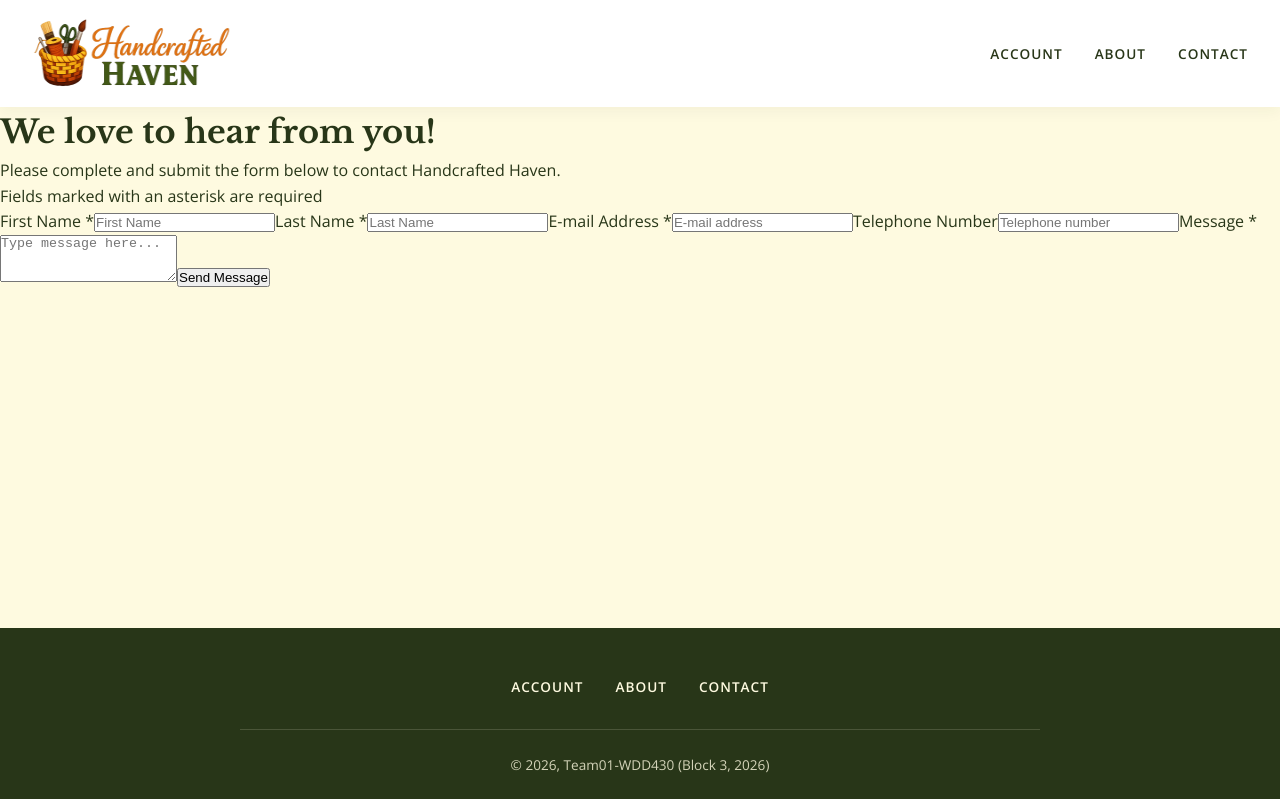
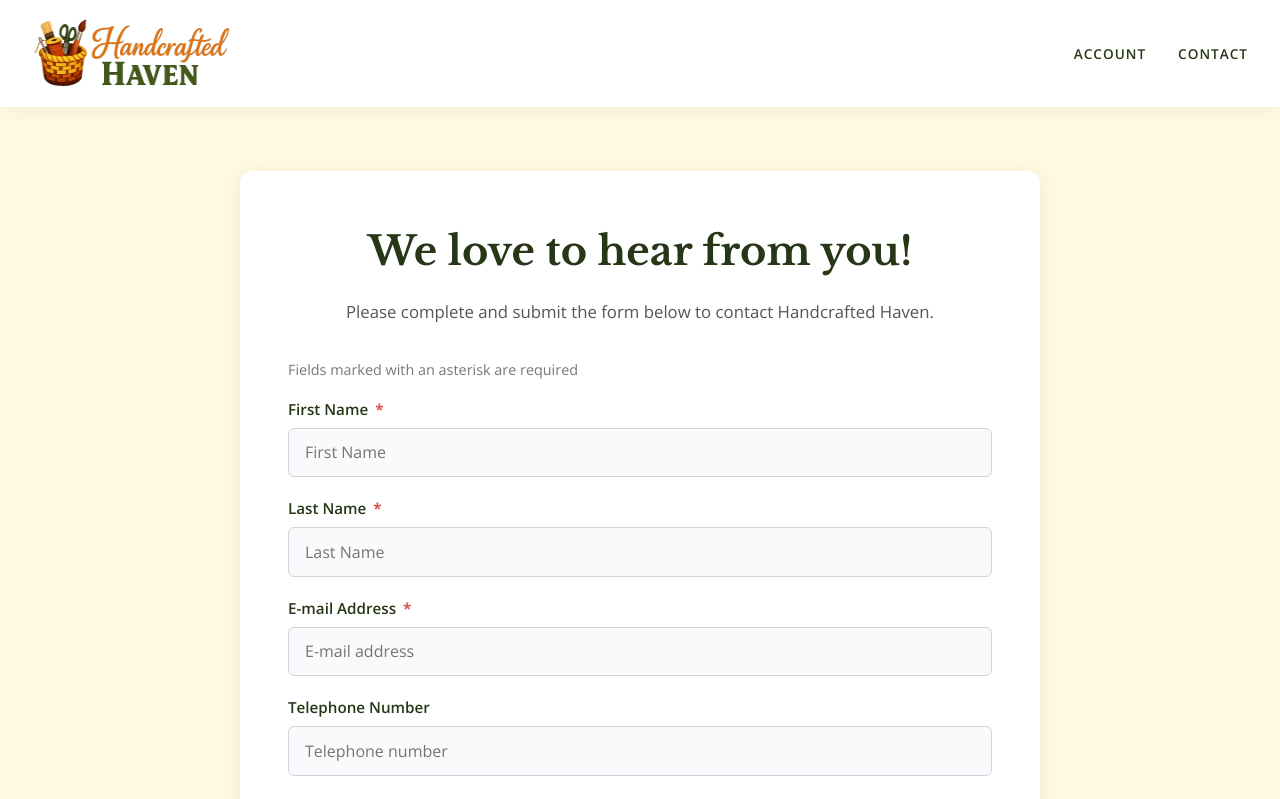
Before and after one commit to lcarlo23/wdd430-handcrafted-haven, a Next.js app: page /contact in a window 1280 px wide. Shown: the top 799 px of the page. Built offline with nearby package versions, Linux system fonts and the light colour scheme.

Commit message:
Style contact page

```diff
--- /dev/null
+++ b/src/app/contact/contact.css
@@ -0,0 +1,131 @@
+/* =========================================
+   CONTACT PAGE & FORM
+   ========================================= */
+
+.contact-page {
+  max-width: 800px;
+  margin: 4rem auto;
+  padding: 3rem;
+  background-color: #ffffff;
+  border-radius: 12px;
+  box-shadow: 0 4px 20px rgba(40, 54, 24, 0.08);
+  width: 100%;
+}
+
+.contact-page h1 {
+  font-family: var(--font-heading);
+  font-size: 2.5rem;
+  color: var(--color-moss);
+  margin-bottom: 1rem;
+  text-align: center;
+}
+
+.contact-page p {
+  text-align: center;
+  color: #555;
+  font-size: 1.05rem;
+  margin-bottom: 2rem;
+}
+
+.contact-page > p:last-of-type,
+.contact-administrator-form + p,
+p:has(span[aria-label='required']) {
+  font-size: 0.9rem;
+  color: #777;
+  text-align: left;
+  margin-bottom: 1rem;
+}
+
+/* --- FORM STYLES --- */
+.contact-administrator-form {
+  display: flex;
+  flex-direction: column;
+  gap: 1.2rem;
+}
+
+.contact-administrator-form label {
+  font-family: var(--font-body);
+  font-weight: 600;
+  color: var(--color-moss);
+  font-size: 0.95rem;
+  margin-bottom: -0.8rem;
+  z-index: 1;
+}
+
+.contact-administrator-form span[aria-label='required'] {
+  color: #d9534f;
+  margin-left: 3px;
+  font-weight: bold;
+}
+
+.contact-administrator-form input,
+.contact-administrator-form textarea {
+  width: 100%;
+  padding: 0.8rem 1rem;
+  border: 1px solid #d1d5db;
+  border-radius: 6px;
+  font-family: var(--font-body);
+  font-size: 1rem;
+  color: #333;
+  background-color: #f9fafb;
+  transition: all 0.3s ease;
+}
+
+.contact-administrator-form input:focus,
+.contact-administrator-form textarea:focus {
+  outline: none;
+  border-color: var(--color-olive);
+  box-shadow: 0 0 0 3px rgba(96, 108, 56, 0.15);
+  background-color: #ffffff;
+}
+
+.contact-administrator-form input[aria-invalid='true'],
+.contact-administrator-form textarea[aria-invalid='true'] {
+  border-color: #d9534f;
+}
+
+.contact-administrator-form input[aria-invalid='true']:focus,
+.contact-administrator-form textarea[aria-invalid='true']:focus {
+  box-shadow: 0 0 0 3px rgba(217, 83, 79, 0.15);
+}
+
+.contact-administrator-form textarea {
+  min-height: 150px;
+  resize: vertical;
+}
+
+/* --- SUBMIT BUTTON --- */
+.submit-button {
+  background-color: var(--color-moss);
+  color: var(--color-cream);
+  border: none;
+  padding: 1rem 2rem;
+  border-radius: 6px;
+  font-size: 1.05rem;
+  font-family: var(--font-body);
+  font-weight: bold;
+  cursor: pointer;
+  transition: background-color 0.3s ease;
+  align-self: flex-start;
+  margin-top: 1rem;
+}
+
+.submit-button:hover {
+  background-color: var(--color-olive);
+}
+
+/* --- RESPONSIVE DESIGN --- */
+@media (max-width: 768px) {
+  .contact-page {
+    padding: 2rem 1.5rem;
+    margin: 2rem auto;
+    border-radius: 0;
+    box-shadow: none;
+    border-top: 1px solid #eaeaea;
+    border-bottom: 1px solid #eaeaea;
+  }
+
+  .submit-button {
+    width: 100%;
+  }
+}
--- a/src/app/dashboard/dashboard.css
+++ b/src/app/dashboard/dashboard.css
@@ -118,7 +118,7 @@
   accent-color: var(--color-moss);
 }
 
-/* --- BOTTONI --- */
+/* --- BUTTONS --- */
 .btn-primary {
   background-color: var(--color-moss);
   color: var(--color-cream);
--- a/src/components/navlinks.tsx
+++ b/src/components/navlinks.tsx
@@ -1,12 +1,11 @@
-"use client";
+'use client';
 
-import Link from "next/link";
+import Link from 'next/link';
 
 // Map of links to display in the navigation.
 const links = [
-  { name: "Account", href: "/account"},
-  { name: "About", href: "/about"},
-  { name: "Contact", href: "/contact"},
+  { name: 'Account', href: '/account' },
+  { name: 'Contact', href: '/contact' },
 ];
 
 export default function NavLinks() {
```
Also changed, not shown: src/app/contact/page.tsx (+3 -4 lines).
